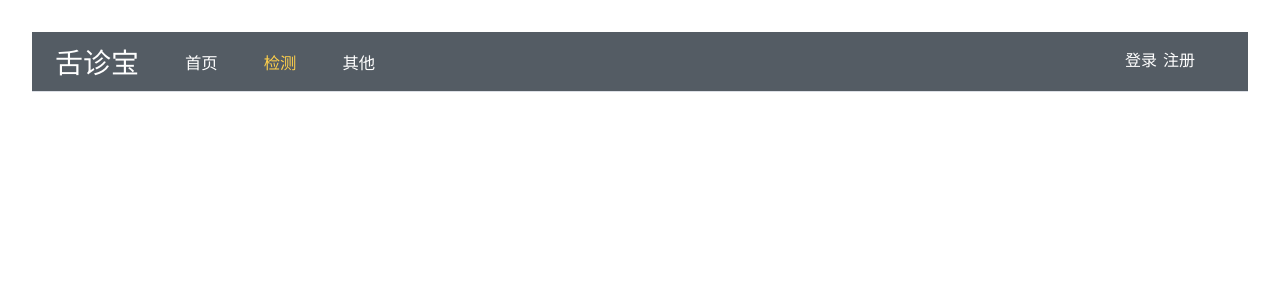
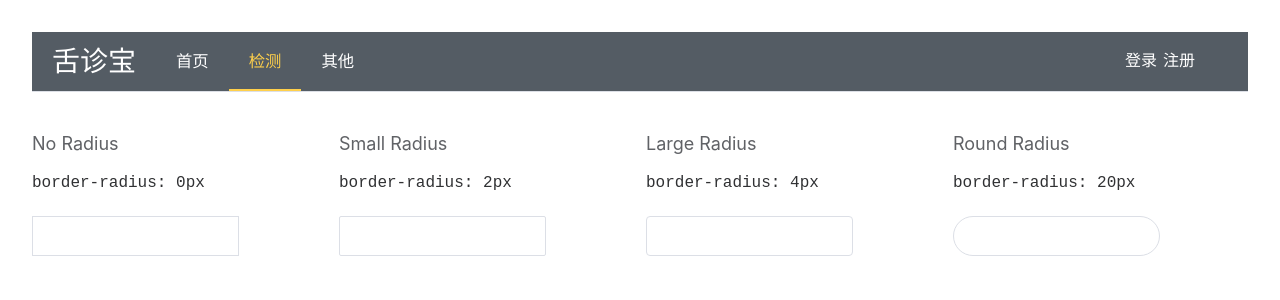
Before and after one commit to TonguePicture-SKaRD/TongueDiagnosis, a Vue app in the folder frontend/: page /check in a window 1280 px wide. Shown: the top 300 px of the page. Built offline with nearby package versions, Linux system fonts and the light colour scheme; no server answers.

Commit message:
又双叒叕修复了顶栏的bug
又双叒叕修复了顶栏的bug

```diff
--- a/frontend/src/components/Header.vue
+++ b/frontend/src/components/Header.vue
@@ -1,6 +1,7 @@
 <script lang="ts" setup>
 import { ref } from 'vue';
 import { useRouter } from 'vue-router';
+import router from '@/router'
 
 
 import { getCurrentInstance, onBeforeMount} from "vue";
@@ -9,32 +10,35 @@ let { proxy } = getCurrentInstance();
 
 // 检测当前页面并且正确显示黄线
 let a;
-const router = useRouter()
-console.log('router:',router.currentRoute.value.path);
-if (router.currentRoute.value.path == "/home") a = '2';
-if (router.currentRoute.value.path == "/check") a = '3';
+const routers = useRouter()
+console.log('router:',routers.currentRoute.value.path);
+if (routers.currentRoute.value.path == "/home") a = '2';
+if (routers.currentRoute.value.path == "/check") a = '3';
 const activeIndex = ref(a)
 const handleSelect = (key: string, keyPath: string[]) => {
   console.log(key, keyPath)
+  if (key == 1) router.push('./home');
+  if (key == 2) router.push('./home');
+  if (key == 3) router.push('./check');
+  if (key == 4) router.push('./home');
 }
 
-let isl;
+const isl = ref(1);
 onBeforeMount(() => {
   //调用方法
   proxy.$http
       .get("/user/info", {
       })
       .then(function(res) {
-        console.log(res.data)
-        isl = res.data.code;
-        console.log(isl);
+        console.log(res.data.code)
+        isl.value = res.data.code;
+        console.log(isl.value);
       })
       .catch(function(error) {
         console.log(error);
       });
 });
 </script>
-
 
 <template>
 <!--顶栏组件-->
@@ -50,11 +54,11 @@ onBeforeMount(() => {
       @select="handleSelect"
   >
     <!--logo-->
-    <router-link to="/home"><el-menu-item index="1" ><h1>舌诊宝</h1></el-menu-item></router-link>
+    <el-menu-item index="1" ><h1>舌诊宝</h1></el-menu-item>
     <!--导航栏-->
-    <router-link to="/home"><el-menu-item index="2"><h3>首页</h3></el-menu-item></router-link>
-    <router-link to="/check"><el-menu-item index="3"><h3>检测</h3></el-menu-item></router-link>
-    <router-link to="/home"><el-menu-item index="4"><h3>其他</h3></el-menu-item></router-link>
+    <el-menu-item index="2"><h3>首页</h3></el-menu-item>
+    <el-menu-item index="3"><h3>检测</h3></el-menu-item>
+    <el-menu-item index="4"><h3>其他</h3></el-menu-item>
   </el-menu>
   <!--用户logo,条件渲染-->
   <div class="user" v-if="isl == 0">
--- /dev/null
+++ b/frontend/src/components/UploadPicture.vue
@@ -0,0 +1,73 @@
+<template>
+  <el-row :gutter="12" class="demo-radius">
+    <el-col
+        v-for="(radius, i) in radiusGroup"
+        :key="i"
+        :span="6"
+        :xs="{ span: 12 }"
+    >
+      <div class="title">{{ radius.name }}</div>
+      <div class="value">
+        <code>border-radius: {{ getValue(radius.type) || '0px' }}</code>
+      </div>
+      <div
+          class="radius"
+          :style="{
+          borderRadius: radius.type
+            ? `var(--el-border-radius-${radius.type})`
+            : '',
+        }"
+      />
+    </el-col>
+  </el-row>
+</template>
+
+<script lang="ts" setup>
+import { ref } from 'vue'
+
+const radiusGroup = ref([
+  {
+    name: 'No Radius',
+    type: '',
+  },
+  {
+    name: 'Small Radius',
+    type: 'small',
+  },
+  {
+    name: 'Large Radius',
+    type: 'base',
+  },
+  {
+    name: 'Round Radius',
+    type: 'round',
+  },
+])
+
+const getValue = (type: string) => {
+  const getCssVarValue = (prefix, type) =>
+      getComputedStyle(document.documentElement).getPropertyValue(
+          `--el-${prefix}-${type}`
+      )
+  return getCssVarValue('border-radius', type)
+}
+</script>
+<style scoped>
+.demo-radius .title {
+  color: var(--el-text-color-regular);
+  font-size: 18px;
+  margin: 10px 0;
+}
+.demo-radius .value {
+  color: var(--el-text-color-primary);
+  font-size: 16px;
+  margin: 10px 0;
+}
+.demo-radius .radius {
+  height: 40px;
+  width: 70%;
+  border: 1px solid var(--el-border-color);
+  border-radius: 0;
+  margin-top: 20px;
+}
+</style>
--- a/frontend/src/main.js
+++ b/frontend/src/main.js
@@ -12,7 +12,7 @@ import VueAxios from 'vue-axios'
 
 axios.defaults.baseURL = 'http://127.0.0.1:5000/api';
 axios.defaults.headers = {
-    Authorization:"Bearer eyJhbGciOiJIUzI1NiIsInR5cCI6IkpXVCJ9.eyJJRCI6MiwiZW1haWwiOiIxMjM0NTZAcXEuY29tIiwiZXhwIjoxNzEwOTUzMTk0fQ.KxtUK1KBJ-KzuU1K8zEILMim0qP08tpPVfE9KSB_fSw"
+    Authorization:"Bearer eyJhbGciOiJIUzI1NiIsInR5cCI6IkpXVCJ9.eyJJRCI6MiwiZW1haWwiOiIxMjM0NTZAcXEuY29tIiwiZXhwIjoxNzExMDA3NTI3fQ.pbQVF7M_GmS02XDDueJ8LtCZKdDkJvnOl-fM66fOklo"
 }
 
 const app = createApp(App)
--- a/frontend/src/views/Check.vue
+++ b/frontend/src/views/Check.vue
@@ -1,9 +1,11 @@
 <script setup>
  import Header from "@/components/Header.vue";
+ import Upload from "@/components/UploadPicture.vue"
 </script>
 
 <template>
   <Header class="header"></Header>
+  <Upload class="upload"></Upload>
 </template>
 
 <style>
```
